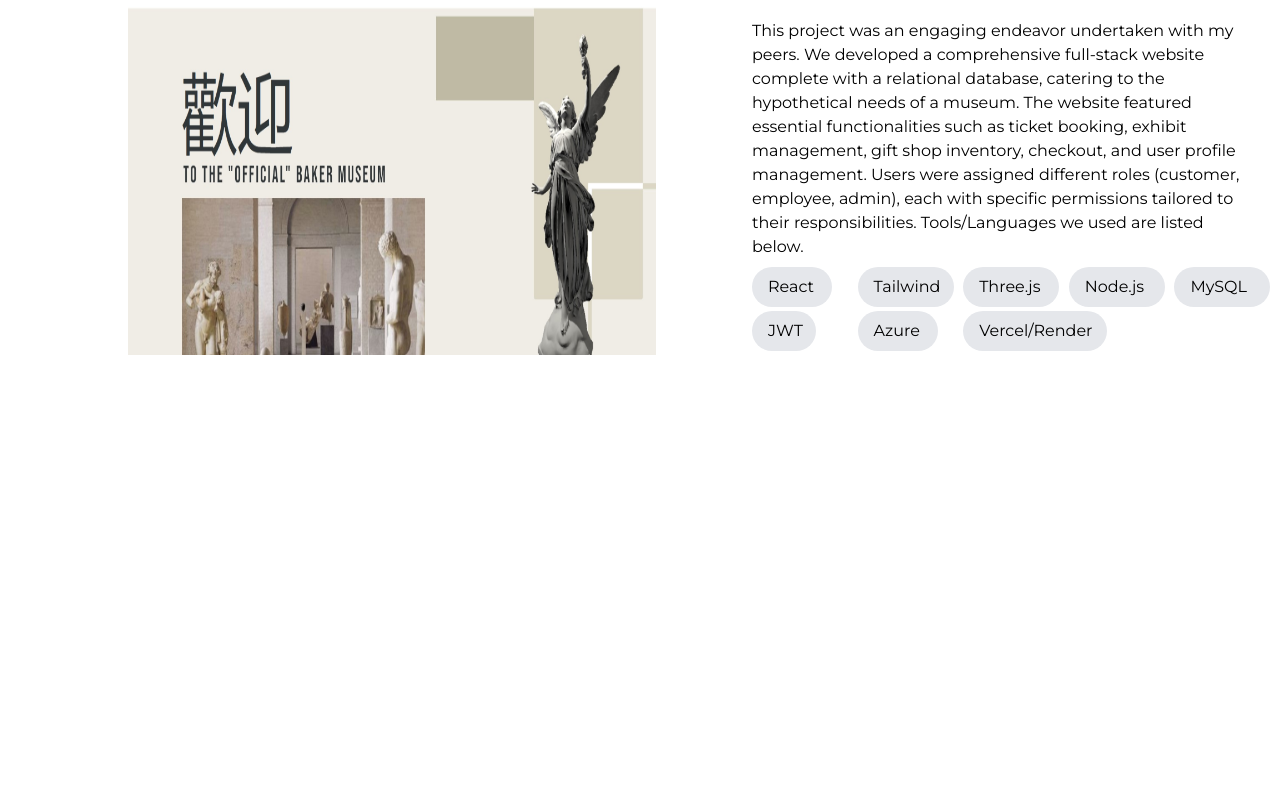
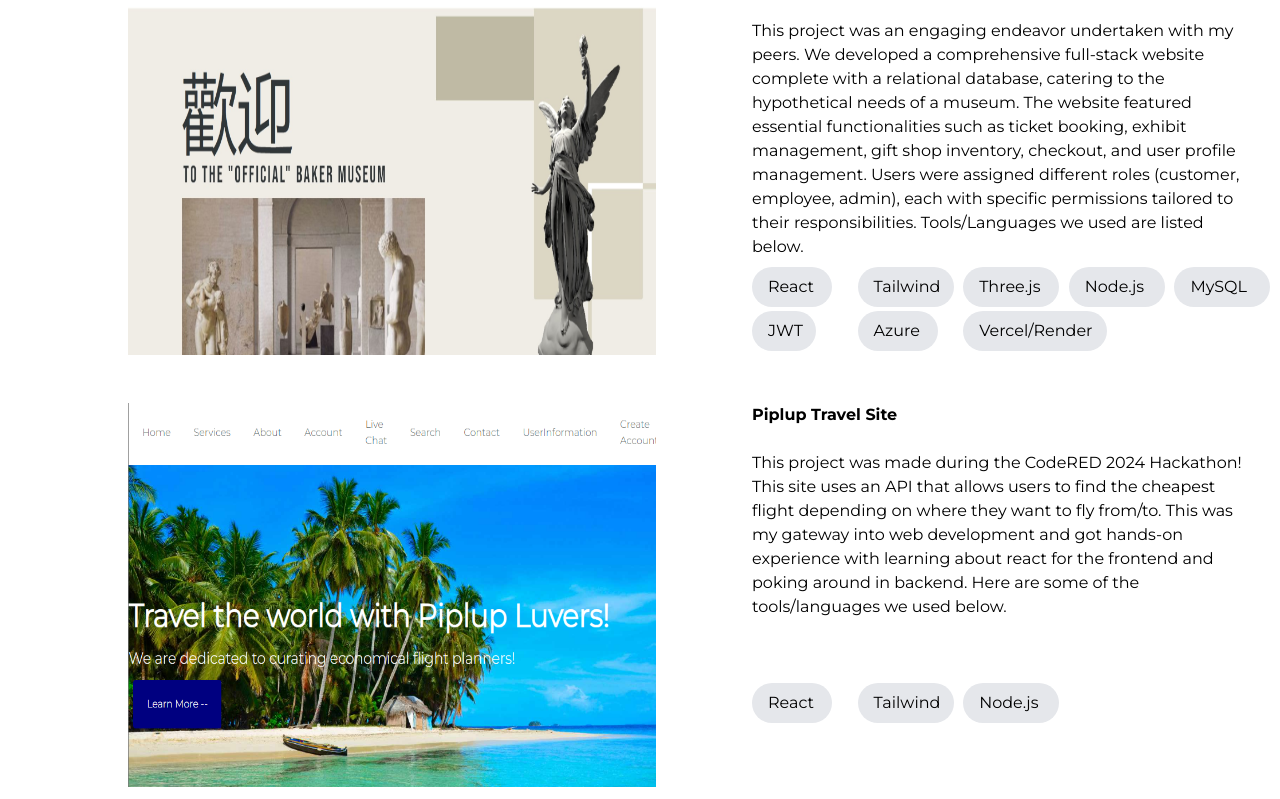
Before and after one commit to Jynxae/Portfolio, a React (Create React App) app: page / in a window 1280 px wide. Shown: the part 1333-2132 px from the top of the page. Before the commit the page ends 1700 px from the top, so only its background shows below. Built offline with nearby package versions, Linux system fonts and the light colour scheme.

Commit message:
Added second project

```diff
--- a/src/pages/Projects.jsx
+++ b/src/pages/Projects.jsx
@@ -1,5 +1,6 @@
 import React from "react";
 import Museum from "../Images/Museum.jpg"; // Import your image file
+import PiplupSite from "../Images/piplup.png"; // Import your image file
 
 function Projects() {
   return (
@@ -51,6 +52,35 @@ function Projects() {
             Vercel/Render
           </div>
         </div>
+        <div className="row-span-2 mt-12">
+          <img
+            src={PiplupSite}
+            alt="Databases Project for COSC 3380"
+            className="w-full h-96 rightrounded-lg"
+          />
+        </div>
+        <div className="mt-12">
+          <h1 className="font-bold">Piplup Travel Site</h1>
+          <p className="mt-6 mr-6">
+            This project was made during the CodeRED 2024 Hackathon! This site
+            uses an API that allows users to find the cheapest flight depending
+            on where they want to fly from/to. This was my gateway into web
+            development and got hands-on experience with learning about react
+            for the frontend and poking around in backend. Here are some of the
+            tools/languages we used below.
+          </p>
+        </div>
+        <div className="grid grid-cols-5">
+          <div className="bg-gray-200 rounded-3xl pl-4 pt-2 w-20 h-10">
+            React
+          </div>
+          <div className="bg-gray-200 rounded-3xl pl-4 pt-2 w-24 h-10">
+            Tailwind
+          </div>
+          <div className="bg-gray-200 rounded-3xl pl-4 pt-2 w-24 h-10">
+            Node.js
+          </div>
+        </div>
       </div>
     </div>
   );
```
Also changed, not shown: src/Images/piplup.png (added).
